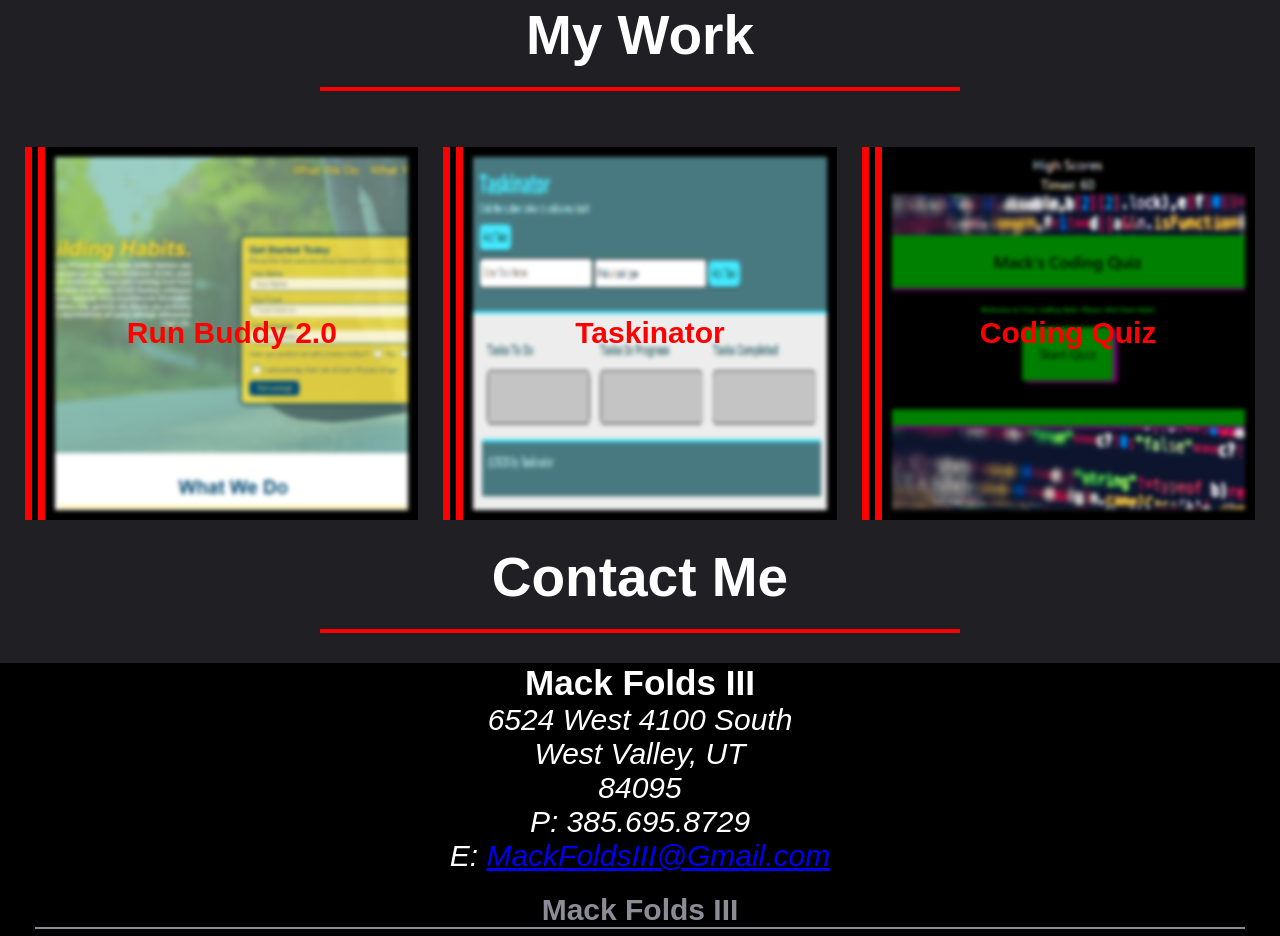
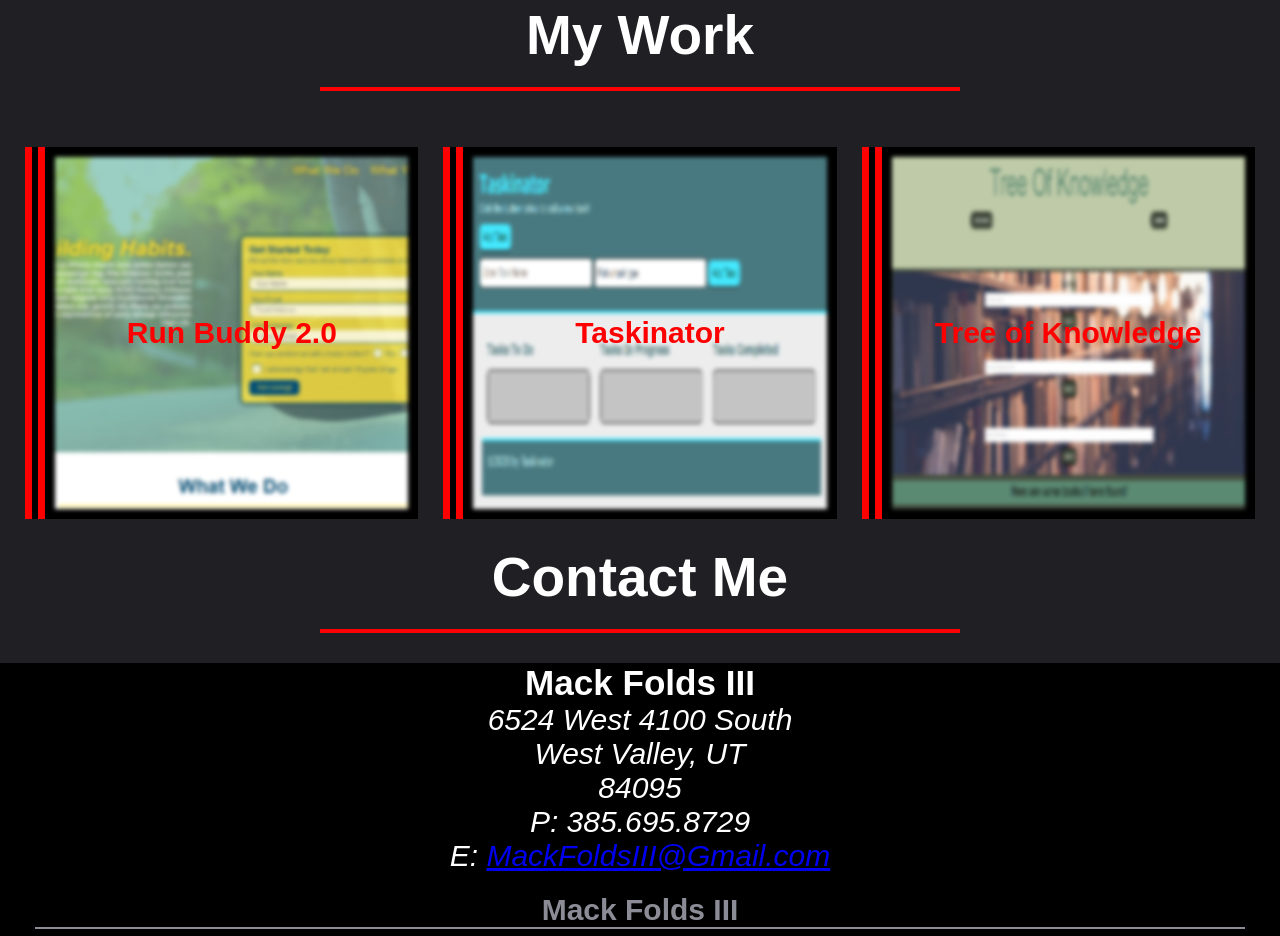
Before and after one commit to MackFolds/Macks-Portfolio, a plain HTML site: page index.html in a window 1280 px wide. Shown: the part 1150-2086 px from the top of the page. Drawn offline with Linux system fonts and the light colour scheme; files whose address does not match are found by name.

Commit message:
update projects

```diff
--- a/index.html
+++ b/index.html
@@ -78,9 +78,9 @@
         </article>
 
         <article class="project">
-            <img class="project-img" src="./assets/images/coding-quiz.png" alt= "Landing page for a coding quiz"/>
-            <a href="https://mackfolds.github.io/Coding-Quiz/" class="project-text" target="_blank">
-                Coding Quiz
+            <img class="project-img" src="./assets/images/treeOfKnowledge.png" alt= "Landing page for the tree of knowledge"/>
+            <a href="https://mackfolds.github.io/tree-of-knowledge/" class="project-text" target="_blank">
+                Tree of Knowledge
             </a>
         </article>
 
```
Also changed, not shown: assets/images/treeOfKnowledge.png (added).
